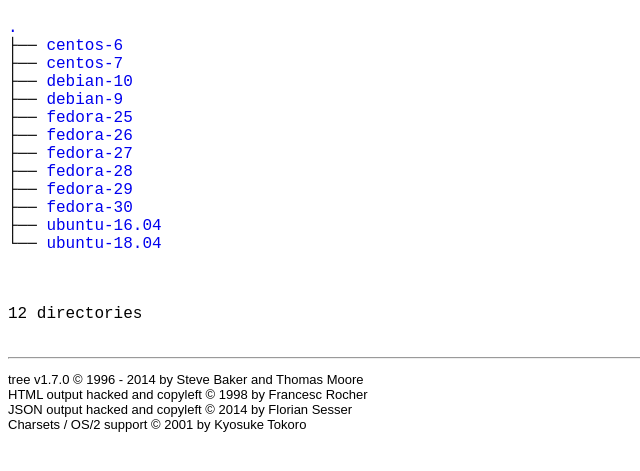
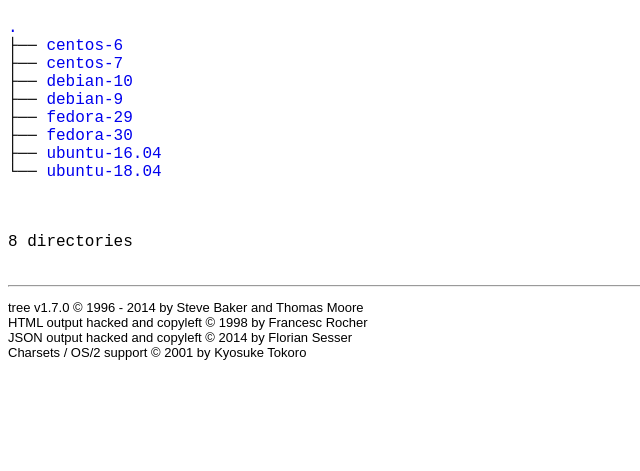
Before and after one commit to opencpu/archive, a plain HTML site: page index.html in a window 1280 px wide. Shown: the part 61-532 px from the top of the page, without its empty margins (0-640 px from the left). Drawn offline with Linux system fonts and the light colour scheme.

Commit message:
update index.html

```diff
--- a/index.html
+++ b/index.html
@@ -33,10 +33,6 @@
 	├── <a href="./centos-7/">centos-7</a><br>
 	├── <a href="./debian-10/">debian-10</a><br>
 	├── <a href="./debian-9/">debian-9</a><br>
-	├── <a href="./fedora-25/">fedora-25</a><br>
-	├── <a href="./fedora-26/">fedora-26</a><br>
-	├── <a href="./fedora-27/">fedora-27</a><br>
-	├── <a href="./fedora-28/">fedora-28</a><br>
 	├── <a href="./fedora-29/">fedora-29</a><br>
 	├── <a href="./fedora-30/">fedora-30</a><br>
 	├── <a href="./ubuntu-16.04/">ubuntu-16.04</a><br>
@@ -45,7 +41,7 @@
 	</p>
 	<p>
 
-12 directories
+8 directories
 	<br><br>
 	</p>
 	<hr>
```
